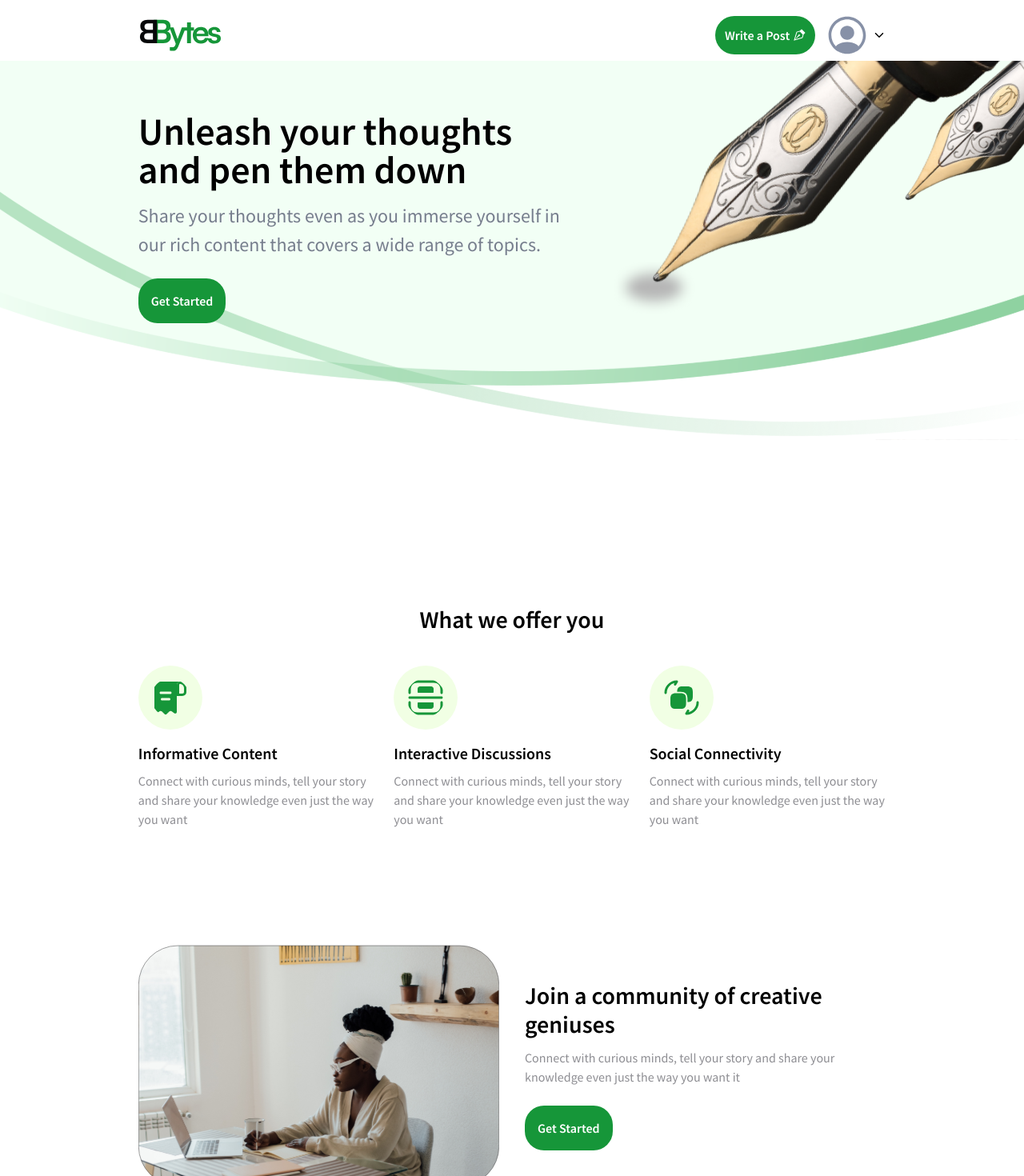
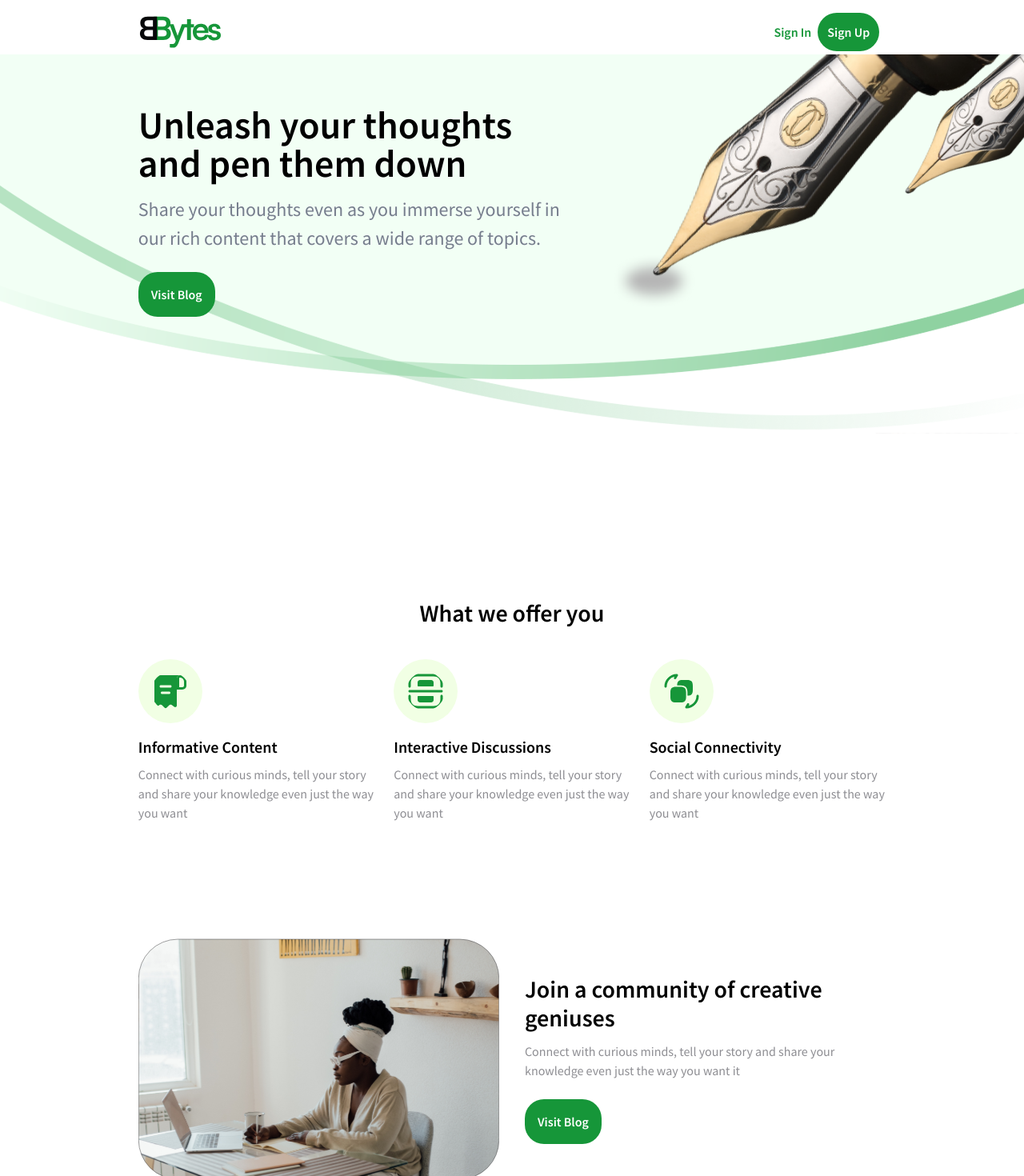
Before and after one commit to Elue-dev/BytesBlog-Client, a React (Vite) app: page / in a window 1280 px wide. Shown: the top 1470 px of the page at 80% size. Built offline with nearby package versions, Linux system fonts and the light colour scheme.

Commit message:
feat: add hover effect on buttons and link to blog from landing page

```diff
--- a/src/components/button/index.tsx
+++ b/src/components/button/index.tsx
@@ -6,7 +6,7 @@ export default function Button({
   type,
   onClick,
 }: ButtonProps) {
-  const buttonClasses = `mr-2 rounded-3xl font-semibold  ${className}`;
+  const buttonClasses = `mr-2 rounded-3xl font-semibold transition duration-200 ease-in-out  ${className}`;
   return (
     <button
       type={type ? type : "button"}
--- a/src/components/hero/index.tsx
+++ b/src/components/hero/index.tsx
@@ -3,6 +3,8 @@ import Button from "../button";
 import styles from "./hero.module.scss";
 
 export default function Hero() {
+  const user = true;
+
   return (
     <section className={`h-[75vh] ${styles.hero} mt-1`}>
       <div className={`${styles.content} pt-16`}>
@@ -13,11 +15,19 @@ export default function Hero() {
           Share your thoughts even as you immerse yourself in our rich content
           that covers a wide range of topics.
         </p>
-        <Link to="/blog">
-          <Button className="mt-6 bg-primaryColor p-4  text-white">
-            Get Started
-          </Button>
-        </Link>
+        {user ? (
+          <Link to="/blog">
+            <Button className="mt-6 bg-primaryColor p-4 text-white  hover:bg-primaryColorHover">
+              Visit Blog
+            </Button>
+          </Link>
+        ) : (
+          <Link to="/blog">
+            <Button className="mt-6 bg-primaryColor p-4 text-white  hover:bg-primaryColorHover">
+              Get Started
+            </Button>
+          </Link>
+        )}
       </div>
     </section>
   );
--- a/src/components/interests/index.tsx
+++ b/src/components/interests/index.tsx
@@ -69,7 +69,7 @@ export default function Interests({
         </div>
 
         <Button
-          className="mt-14 w-full rounded-lg bg-primaryColor p-3 text-white"
+          className="mt-14 w-full rounded-lg bg-primaryColor p-3 text-white hover:bg-primaryColorHover"
           onClick={createUserAccount}
         >
           Create Account
--- a/src/components/navbar/index.tsx
+++ b/src/components/navbar/index.tsx
@@ -11,7 +11,7 @@ export default function Navbar() {
 
   if (pathname.includes("auth")) return null;
 
-  const user = true;
+  const user = false;
 
   return (
     <section className={styles.navbar}>
@@ -23,7 +23,7 @@ export default function Navbar() {
           {user ? (
             <div className="flex items-center justify-start gap-0 sm:gap-1">
               <Link to="/blog/write">
-                <Button className="flex items-center justify-start gap-1 whitespace-nowrap bg-primaryColor p-2.5 text-white sm:p-3">
+                <Button className="flex items-center justify-start gap-1 whitespace-nowrap bg-primaryColor p-2.5 text-white hover:bg-primaryColorHover sm:p-3">
                   Write a Post
                   <BsVectorPen />
                 </Button>
@@ -41,7 +41,7 @@ export default function Navbar() {
                 </Button>
               </Link>
               <Link to="/auth/create-account">
-                <Button className="bg-primaryColor p-3 text-white">
+                <Button className="bg-primaryColor p-3 text-white hover:bg-primaryColorHover">
                   Sign Up
                 </Button>
               </Link>
--- a/src/components/not_found/index.tsx
+++ b/src/components/not_found/index.tsx
@@ -16,14 +16,14 @@ export default function NotFound() {
         </p>
         <div className="flex flex-col gap-4 pt-10 sm:flex-row">
           <Button
-            className="w-full border-2 border-primaryColor bg-primaryColor p-3 text-2xl font-normal uppercase text-white sm:w-1/2"
+            className="w-full border-2 border-primaryColor bg-primaryColor p-3 text-2xl font-normal uppercase text-white hover:bg-primaryColorHover sm:w-1/2"
             onClick={() => navigate(-1)}
           >
             Go Back
           </Button>
           <Button
             className="w-full border-2 border-primaryColor bg-primaryColorLight p-3 text-2xl font-normal uppercase text-primaryColor sm:w-1/2"
-            onClick={() => navigate("/create-account")}
+            onClick={() => navigate("/auth/create-account")}
           >
             Sign Up
           </Button>
--- a/src/components/signup_form/index.tsx
+++ b/src/components/signup_form/index.tsx
@@ -119,7 +119,7 @@ export default function SignUpForm({
           <h1 className="mb-3 flex items-center justify-center text-3xl font-medium">
             Create Account
           </h1>
-          <Button className="mb-4 mt-6 flex w-full items-center justify-center gap-3 rounded-lg border border-lightGray bg-white p-3">
+          <Button className="mb-4 mt-6 flex w-full items-center justify-center gap-3 rounded-lg border border-lightGray bg-white p-3 hover:bg-grayLight">
             <FcGoogle className="text-2xl" />
             <span className="font-normal">Continue With Google</span>
           </Button>
@@ -264,7 +264,7 @@ export default function SignUpForm({
 
             <Button
               type="button"
-              className="mt-5 w-full rounded-lg bg-primaryColor p-3 text-lg font-semibold text-white"
+              className="mt-5 w-full rounded-lg bg-primaryColor p-3 text-lg font-semibold text-white hover:bg-primaryColorHover"
               onClick={proceed}
             >
               Continue
--- a/src/pages/auth/forgot_password/index.tsx
+++ b/src/pages/auth/forgot_password/index.tsx
@@ -70,7 +70,7 @@ export default function ForgotPassword() {
         </div>
 
         <Button
-          className="mt-14 w-full rounded-lg bg-primaryColor p-3 text-white"
+          className="mt-14 w-full rounded-lg bg-primaryColor p-3 text-white hover:bg-primaryColorHover"
           onClick={sendResetEmail}
         >
           Send Password Reset Link
--- a/src/pages/auth/reset_password/index.tsx
+++ b/src/pages/auth/reset_password/index.tsx
@@ -205,7 +205,7 @@ export default function ResetPassword() {
 
             <Button
               type="button"
-              className="mt-5 w-full rounded-lg bg-primaryColor p-3 text-lg font-semibold text-white"
+              className="mt-5 w-full rounded-lg bg-primaryColor p-3 text-lg font-semibold text-white hover:bg-primaryColorHover"
               onClick={proceed}
             >
               Reset Password
--- a/src/pages/auth/sign_in/index.tsx
+++ b/src/pages/auth/sign_in/index.tsx
@@ -65,7 +65,7 @@ export default function SignIn() {
           <h1 className="mb-3 flex items-center justify-center text-3xl font-medium">
             Welcome back
           </h1>
-          <Button className="mb-4 mt-6 flex w-full items-center justify-center gap-3 rounded-lg border border-lightGray bg-white p-3">
+          <Button className="mb-4 mt-6 flex w-full items-center justify-center gap-3 rounded-lg border border-lightGray bg-white p-3 hover:bg-grayLight">
             <FcGoogle className="text-2xl" />
             <span className="font-normal">Continue With Google</span>
           </Button>
@@ -114,7 +114,7 @@ export default function SignIn() {
 
             <Button
               type="button"
-              className="mt-5 w-full rounded-lg bg-primaryColor p-3 text-lg font-semibold text-white"
+              className="mt-5 w-full rounded-lg bg-primaryColor p-3 text-lg font-semibold text-white hover:bg-primaryColorHover"
               onClick={proceed}
             >
               Sign In
--- a/src/pages/blog/dummyData.ts
+++ b/src/pages/blog/dummyData.ts
@@ -22,7 +22,7 @@ export const postData: Post[] = [
     id: 1,
     title: "Tokens—how to buy them, what they mean",
     content:
-      "What started as a hobby for many students during the pandemic has grown into a profitable side-hustle. Here’s how some gifted note-takers turned creators are making their study guides sell",
+      "What started as a hobby for many students during the pandemic has grown into a profitable side-hustle. Here’s how some gifted note-takers turned creators are making their study guides sell...",
     image:
       "https://images.pexels.com/photos/730564/pexels-photo-730564.jpeg?auto=compress&cs=tinysrgb&w=800",
     date: "April 3, 2023",
--- a/src/pages/landing_page/index.tsx
+++ b/src/pages/landing_page/index.tsx
@@ -6,6 +6,8 @@ import Button from "../../components/button";
 import { Link } from "react-router-dom";
 
 export default function Home() {
+  const user = true;
+
   return (
     <section className={styles.home}>
       <Hero />
@@ -46,11 +48,19 @@ export default function Home() {
                 Connect with curious minds, tell your story and share your
                 knowledge even just the way you want it
               </p>
-              <Link to="/blog">
-                <Button className="mt-6 bg-primaryColor p-4 text-white">
-                  Get Started
-                </Button>
-              </Link>
+              {user ? (
+                <Link to="/blog">
+                  <Button className="mt-6 bg-primaryColor p-4 text-white hover:bg-primaryColorHover">
+                    Visit Blog
+                  </Button>
+                </Link>
+              ) : (
+                <Link to="/blog">
+                  <Button className="mt-6 bg-primaryColor p-4 text-white hover:bg-primaryColorHover">
+                    Get Started
+                  </Button>
+                </Link>
+              )}
             </div>
           </div>
         </div>
--- a/tailwind.config.js
+++ b/tailwind.config.js
@@ -6,6 +6,7 @@ export default {
       colors: {
         primaryColor: "#169639",
         primaryColorLight: "#F2FFF5",
+        primaryColorHover: "#3BB85D",
         primaryColorLighter: "#F1FFE4",
         grayNeutral: "#767D8D",
         brightGreen: "#b6e4c2",
```
Also changed, not shown: src/assets/heroimg2.svg (added).
